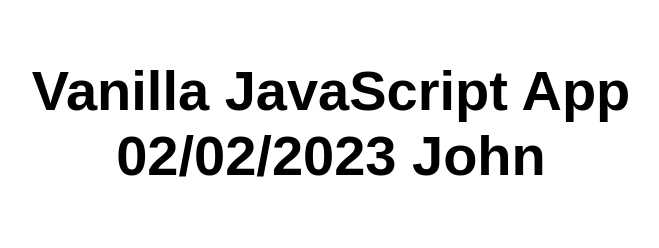
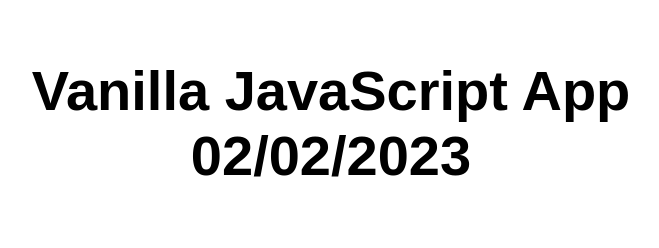
Before and after one commit to JohnFiar/my-first-static-web-app, a website: page src/index.html in a window 1280 px wide. Shown: the whole page, without its empty margins (309-968 px from the left). Drawn offline with Linux system fonts and the light colour scheme.

Commit message:
Remove John from verbiage

```diff
--- a/src/index.html
+++ b/src/index.html
@@ -5,12 +5,12 @@
   <meta charset="UTF-8">
   <meta name="viewport" content="width=device-width, initial-scale=1.0">
   <link rel="stylesheet" href="styles.css">
-  <title>Vanilla JavaScript App 02/02/2023 John</title>
+  <title>Vanilla JavaScript App 02/02/2023 </title>
 </head>
 
 <body>
   <main>
-    <h1>Vanilla JavaScript App 02/02/2023 John</h1>
+    <h1>Vanilla JavaScript App 02/02/2023 </h1>
   </main>
 </body>
 
```
